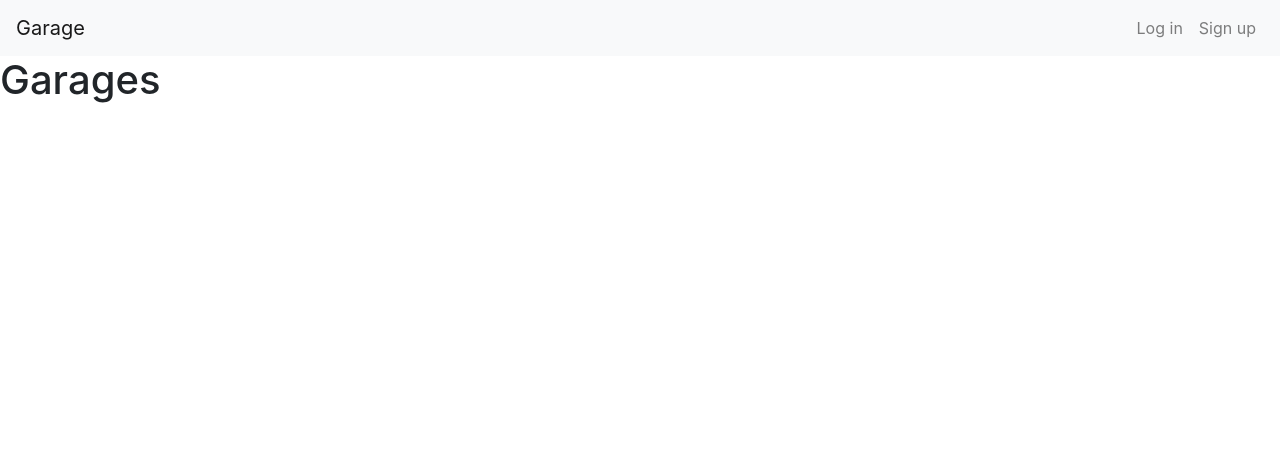
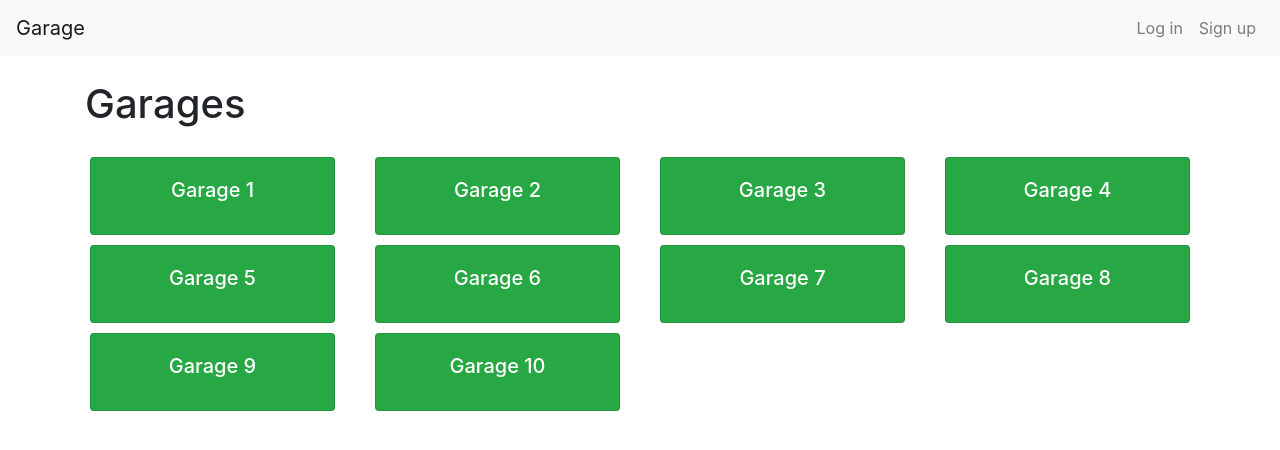
Before and after one commit to SamWickershamBryant/Garage, a Flask app: page / in a window 1280 px wide. Shown: the top 450 px of the page. Run offline with Flask 3, Linux system fonts and the light colour scheme; some libraries are stand-ins or nearby versions.

Commit message:
Fix garage page

```diff
--- a/templates/index.html
+++ b/templates/index.html
@@ -49,18 +49,16 @@
 
 
 
-    <div class="Home">
+    <div class="container mt-4">
         <h1 class="mb-4">Garages</h1>
         <div class="row">
-                {% for garage in garages %}
+            {% for garage in garages %}
             <div class="col-sm-12 col-md-6 col-lg-4 col-xl-3">
-                <!-- Check if the spot is available -->
-                {% if not garage.full %}
+                {% if garage.id %}
                 <a href="/garage/{{garage.id}}" class="text-decoration-none">
                     <div class="card spot-card available">
                         <div class="card-body spot-body">
                             <h5 class="card-title">Garage {{ garage.id }}</h5>
-
                         </div>
                     </div>
                 </a>
```
Also changed, not shown: data.db.
